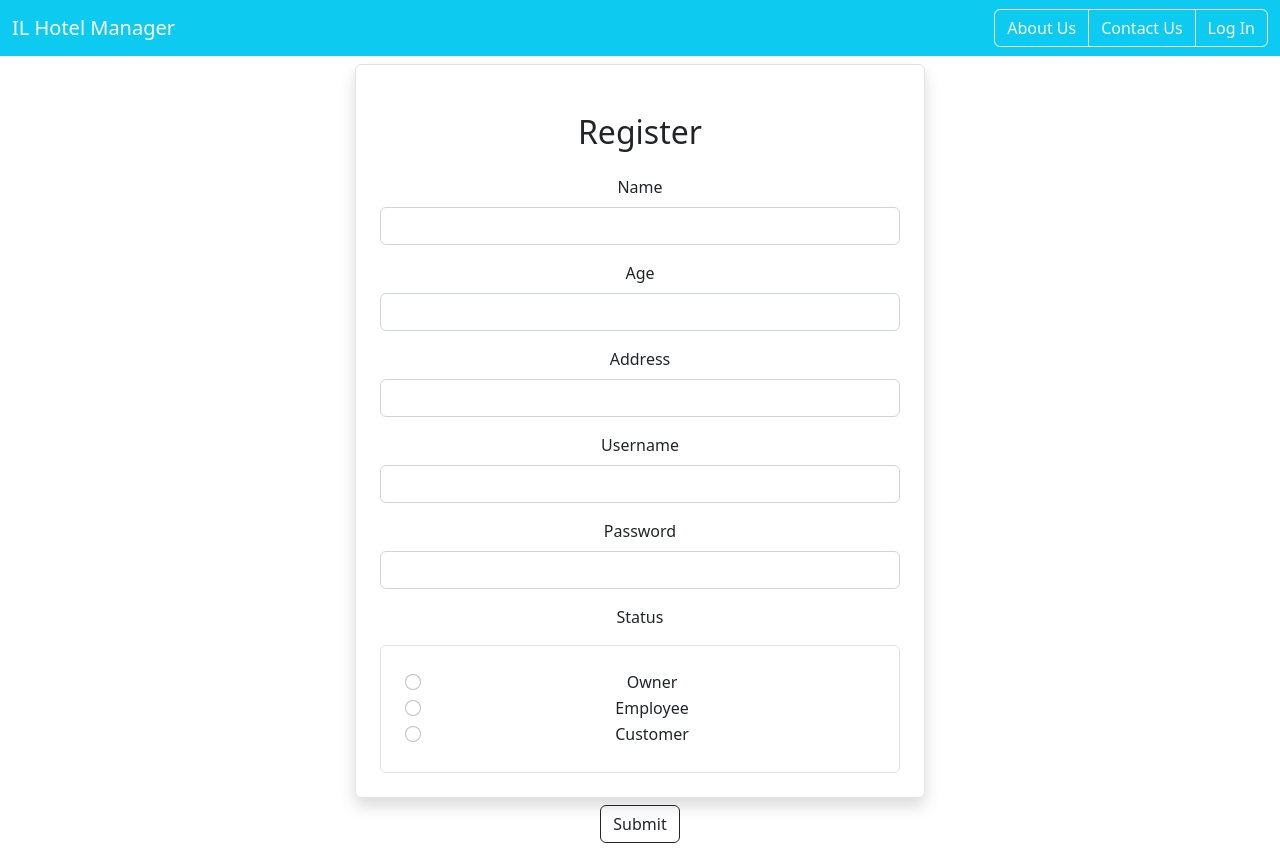
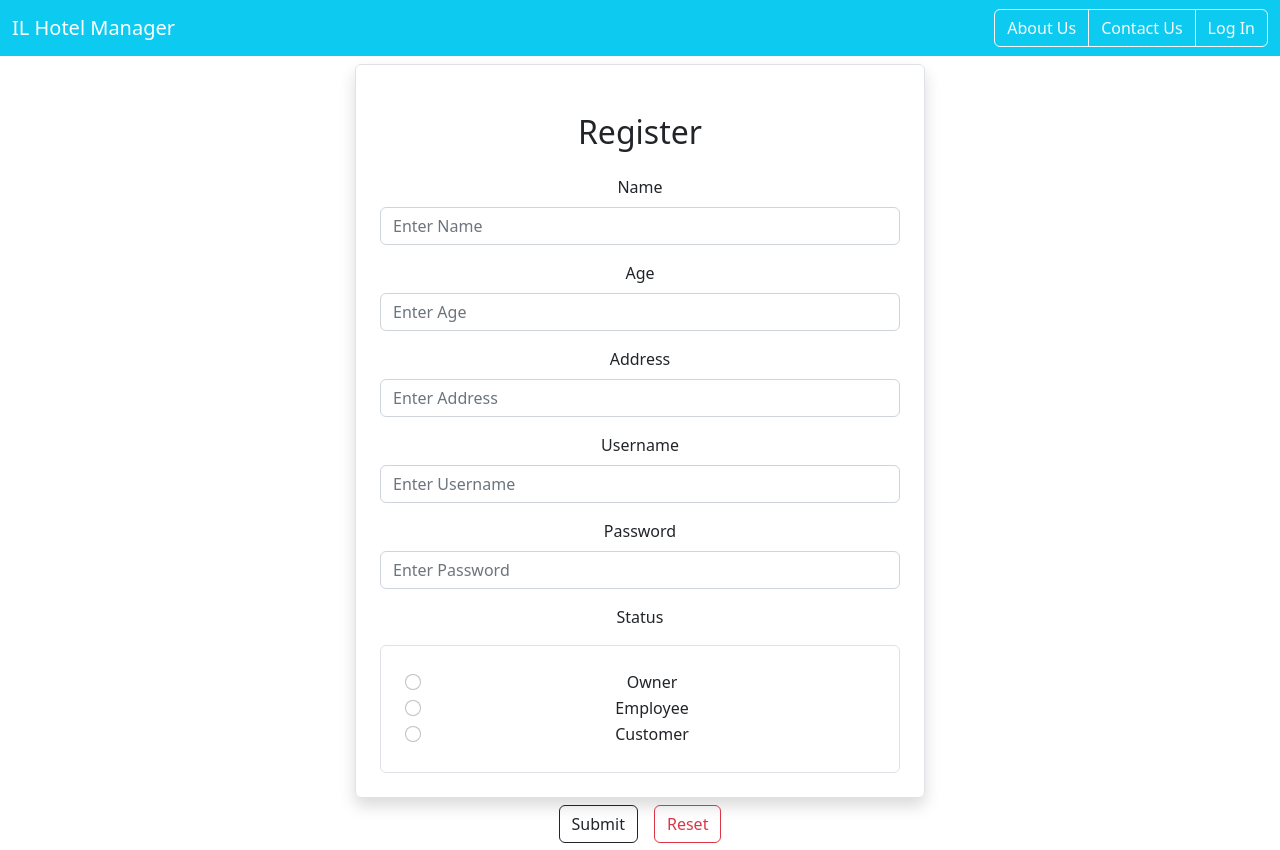
Before and after one commit to jsiudowski/HotelRegistrySystemCS270, a React (Create React App) app in the folder hotel-front/: page /register in a window 1280 px wide. Built offline with nearby package versions, Linux system fonts and the light colour scheme.

Commit message:
Added object for new users
Added object for new users, and placeholders

```diff
--- a/hotel-front/src/users/Register.js
+++ b/hotel-front/src/users/Register.js
@@ -1,6 +1,16 @@
-import React from 'react'
+import React, {useState} from 'react'
 
 export default function Register() {
+
+    const [user, setUser]=useState({
+        name:"",
+        age:"",
+        address:"",
+        username:"",
+        password:"",
+        status:""
+    })
+
   return (
     <div className="container">
         <div className="row">
@@ -10,31 +20,31 @@ export default function Register() {
                     <label htmlFor="Name" className="form-label">
                         Name
                     </label>
-                    <input type={"text"} className="form-control" name="name"></input>
+                    <input type={"text"} className="form-control" name="name" placeholder="Enter Name"></input>
                 </div>
                 <div className="mb-3">
-                    <label htmlFor="Name" className="form-label">
+                    <label htmlFor="Age" className="form-label">
                         Age
                     </label>
-                    <input type={"number"} className="form-control" name="name"></input>
+                    <input type={"number"} className="form-control" name="age" placeholder="Enter Age"></input>
                 </div>
                 <div className="mb-3">
                     <label htmlFor="Address" className="form-label">
                         Address
                     </label>
-                    <input type={"text"} className="form-control" name="address"></input>
+                    <input type={"text"} className="form-control" name="address" placeholder="Enter Address"></input>
                 </div>
                 <div className="mb-3">
-                    <label htmlFor="Username" className="form-label">
+                    <label htmlFor="Username" className="form-label" >
                         Username
                     </label>
-                    <input type={"text"} className="form-control" name="Username"></input>
+                    <input type={"text"} className="form-control" name="Username" placeholder="Enter Username"></input>
                 </div>
                 <div className="mb-3">
                     <label htmlFor="Password" className="form-label">
                         Password
                     </label>
-                    <input type={"password"} className="form-control" name="Password"></input>
+                    <input type={"password"} className="form-control" name="Password" placeholder="Enter Password"></input>
                 </div>
                 <label className="form-label" htmlFor="RadioChecker">
                         Status
@@ -61,7 +71,8 @@ export default function Register() {
                 </div>
             </div>
             <div className="btn">
-                <input type={"submit"} className="btn btn-outline-dark"></input>
+                <button type={"submit"} className="btn btn-outline-dark mx-2">Submit</button>
+                <button type={"reset"} className="btn btn-outline-danger mx-2">Reset</button>
             </div>
         </div>
     </div>
```
